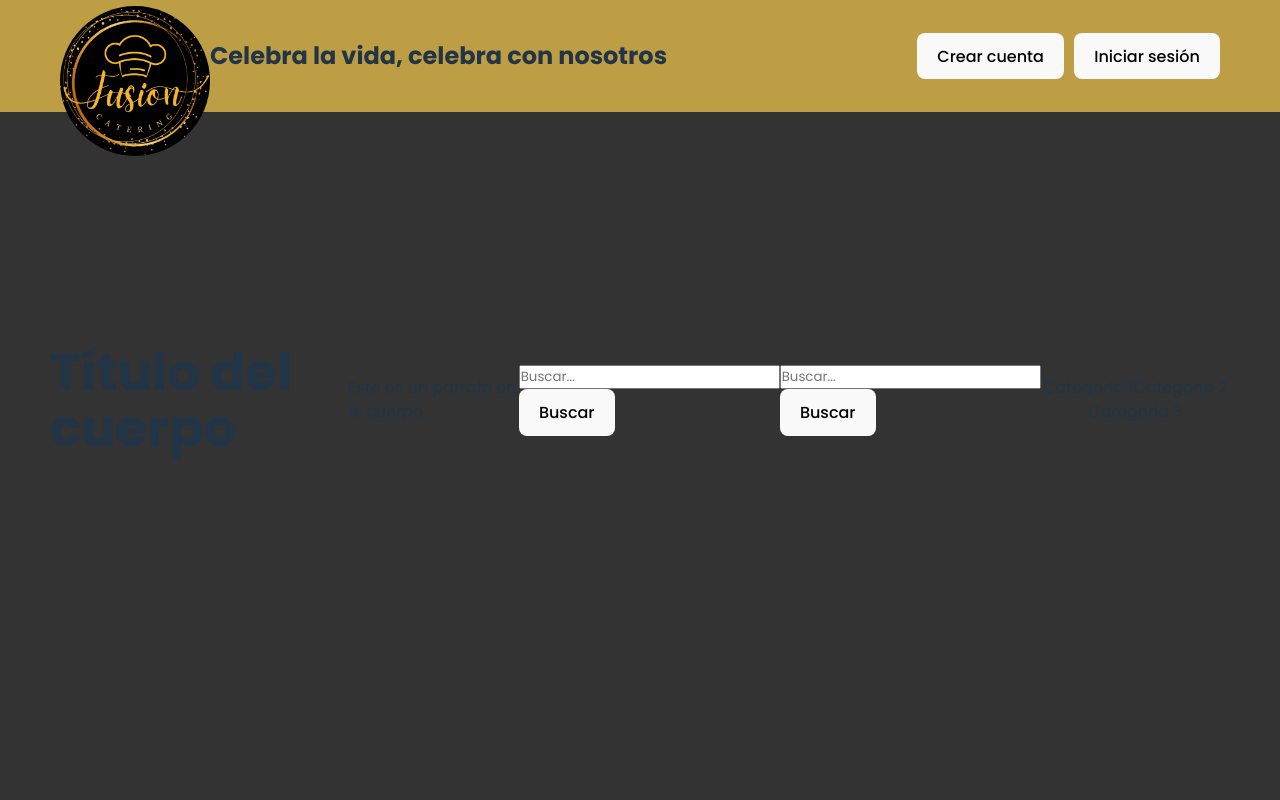
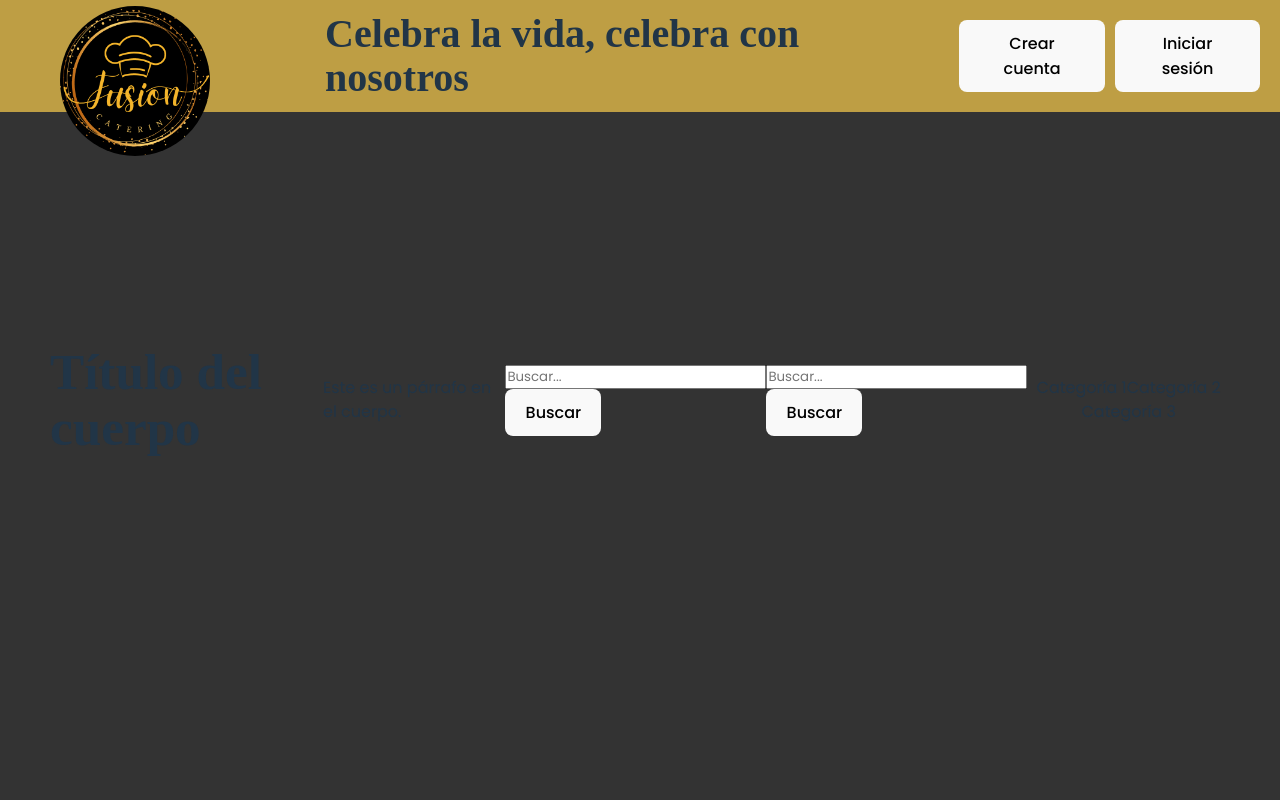
Before and after one commit to linaromero94/ProyectoFinalDH, a React (Vite) app in the folder Proyecto_Final/: page / in a window 1280 px wide. Shown: the top 800 px of the page. Built offline with nearby package versions, Linux system fonts and the light colour scheme.

Commit message:
Ajustes para funcionamiento código Header

```diff
--- a/Proyecto_Final/index.html
+++ b/Proyecto_Final/index.html
@@ -5,6 +5,7 @@
     <link rel="icon" type="image/svg+xml" href="/vite.svg" />
     <meta name="viewport" content="width=device-width, initial-scale=1.0" />
     <title>Vite + React</title>
+    <link href="https://fonts.googleapis.com/css2?family=Dancing+Script&display=swap" rel="stylesheet">
   </head>
   <body>
     <div id="root"></div>
--- a/Proyecto_Final/src/App.css
+++ b/Proyecto_Final/src/App.css
@@ -76,8 +76,7 @@ footer {
   left: 0;
   width: 100%;
   height: 15em;
-  background-color:#CBB26A ;
-  position: fixed;
+  background-color:#CBB26A
 }
 
 .icono-social,
@@ -128,3 +127,8 @@ footer {
   flex-direction: row;
 
 }
+
+.slogan {
+  font-size: 24px;
+  margin-right: 15px;
+}
--- a/Proyecto_Final/src/App.jsx
+++ b/Proyecto_Final/src/App.jsx
@@ -10,7 +10,6 @@ function App() {
     <>
       <div>
       </div>
-
       <div className="card">
         <Header />
         <Body />
--- a/Proyecto_Final/src/Components/Header.jsx
+++ b/Proyecto_Final/src/Components/Header.jsx
@@ -4,12 +4,9 @@ import img from "../assets/logo3.png"
 const Header = () => {
   return (
     <header>
-         <div className="header-container">
-        <div className="header-left">
-        <img src={img} alt="Logo de la empresa" className='logotipo'/>
-          <h1 style={{ fontSize: "24px" }}>Celebra la vida, celebra con nosotros</h1>
-          {/* Aquí puedes agregar el logotipo y el lema de la empresa */}
-        </div>
+      <div className="header-container">
+        <img src={img} alt="Logo de la empresa" className="logotipo" style={{ marginRight: "15px" }}/>
+          <h1 style={{ fontSize: "40px", marginLeft: "100px"}}>Celebra la vida, celebra con nosotros</h1>
         <div className="header-right">
           <button>Crear cuenta</button>
           <button>Iniciar sesión</button>
--- a/Proyecto_Final/src/index.css
+++ b/Proyecto_Final/src/index.css
@@ -34,6 +34,7 @@ body {
 h1 {
   font-size: 3.2em;
   line-height: 1.1;
+  font-family: "Kaushan Script", cursive
 }
 
 button {
@@ -85,7 +86,7 @@ header {
   display: flex;
   justify-content: space-between;
   align-items: center;
-  max-width: 1200px;
+  max-width: 100%;
   margin: 0 auto;
   height: 100%;
   padding: 0 20px;
@@ -105,11 +106,12 @@ header {
 .header-right button {
   margin-left: 10px;
 }
+
 .logotipo{
   width: 150px;
   height: 150px;
   object-fit: cover;
   border-radius: 100%;
   margin-top: 50px;
-
+  margin-left: 40px;
 }
```
